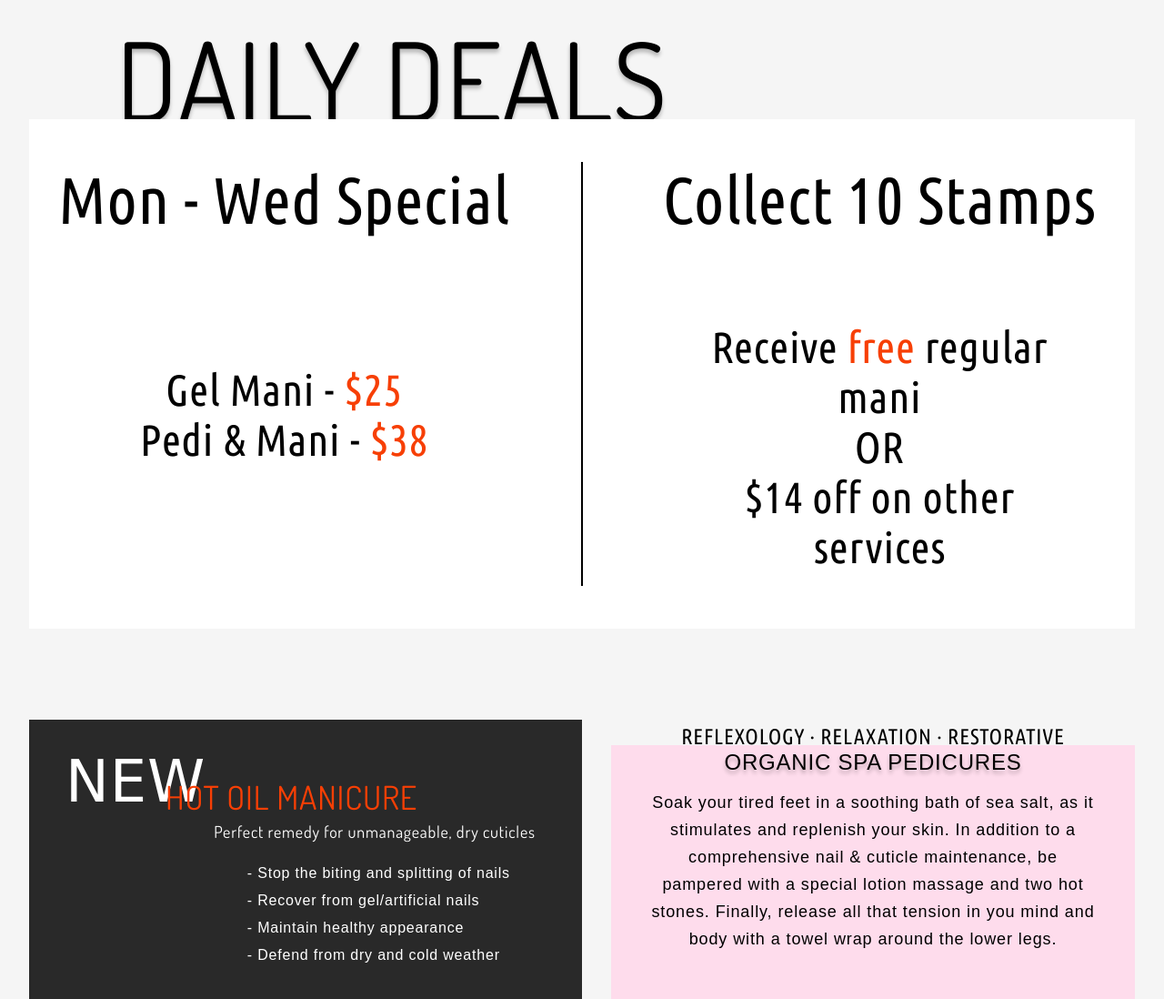
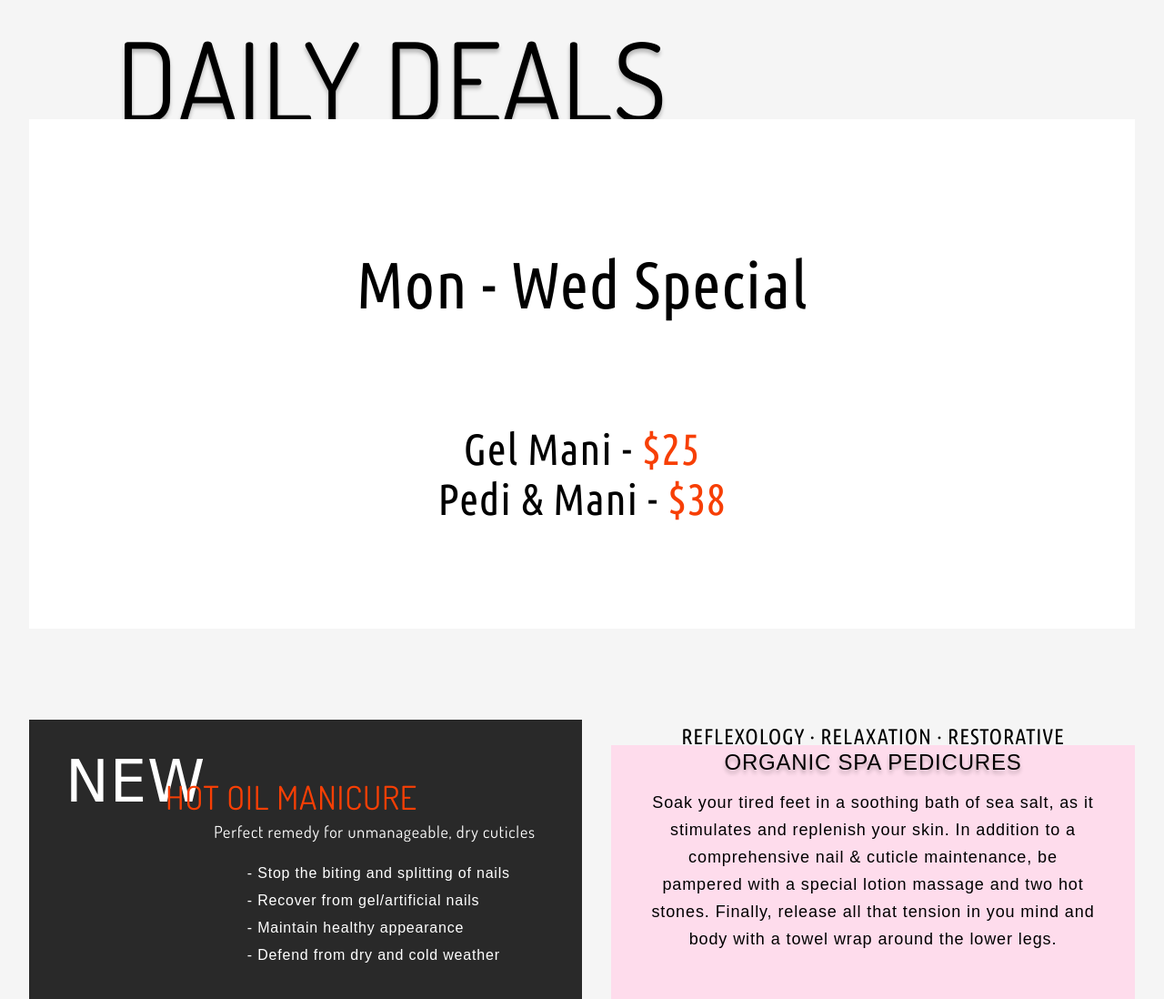
Before and after one commit to jisanjung/Glitter-and-Polish, a PHP site: page / in a window 1280 px wide. Shown: the part 784-1882 px from the top of the page at 91% size. Run offline with PHP 8.4, Linux system fonts and the light colour scheme; some web fonts are replaced.

Commit message:
added a little javascript

```diff
--- /dev/null
+++ b/glitter-script.js
@@ -0,0 +1,22 @@
+var hamburger = document.getElementById("menu");
+var toggleNav = document.getElementById("toggle-nav");
+var x = document.getElementById("x");
+var container = document.getElementsByClassName("blur");
+
+function showMenu() {
+    toggleNav.style.display = "block";
+
+    for(var i = 0; i < container.length; i++) {
+        container[i].style.filter = "blur(6px)";
+    }
+}
+function hideMenu() {
+    toggleNav.style.display = "none";
+
+    for(var i = 0; i < container.length; i++) {
+        container[i].style.filter = "blur(0)";
+    }
+}
+
+hamburger.addEventListener("click", showMenu);
+x.addEventListener("click", hideMenu);
--- a/glitter-styles.css
+++ b/glitter-styles.css
@@ -11,6 +11,7 @@
     grid-auto-rows: minmax(20px, auto);
     background-color: #F5F5F5;
     letter-spacing: 0.05em;
+    position: relative;
 }
 /* header */
 header {
@@ -136,7 +168,7 @@ nav #menu {
 #deals #white-box {
     height: 70%;
     display: grid;
-    grid-template-columns: repeat(13, 1fr);
+    grid-template-columns: repeat(12, 1fr);
     grid-template-rows: repeat(12, 1fr);
     position: absolute;
     right: 0;
@@ -147,8 +179,8 @@ nav #menu {
     margin-top: 10px;
 }
 #deals #mon-wed {
-    grid-column: 1/7;
-    grid-row: 2/12;
+    grid-column: 1/13;
+    grid-row: 4/12;
     text-align: center;
     font-family: 'Ubuntu Condensed', sans-serif;
     width: 70%;
@@ -164,31 +196,6 @@ nav #menu {
 }
 .separate p span {
     color: #F73F05;
-}
-#deals .line {
-    grid-column: 7/8;
-    grid-row: 2/12;
-    border: 1px #000 solid;
-    width: 1px;
-    position: relative;
-    left: 50%;
-    transform: translateX(-50%);
-}
-#deals #stamps {
-    grid-column: 8/14;
-    grid-row: 2/12;
-    text-align: center;
-    font-family: 'Ubuntu Condensed', sans-serif;
-    width: 60%;
-    margin: 0 auto;
-}
-#deals #stamps h3 {
-    font-size: 20px;
-    font-weight: normal;
-}
-#deals #stamps .separate {
-    position: relative;
-    top: 20%;
 }
 /* organic */
 #organic {
@@ -482,12 +503,6 @@ footer .copyright {
         font-size: 48px;
         width: 75%;
         margin: 0 auto;
-    }
-    #deals #stamps {
-        width: 100%;
-    }
-    #deals #stamps h3 {
-        font-size: 72px;
     }
     #organic {
         grid-column: 4/7;
--- a/index.html
+++ b/index.html
@@ -33,21 +33,24 @@
                 </ul>
                 <img src="images/iconfinder_menu_3671806.png" alt="menu" id="menu">
             </nav>
-            <nav id="toggle-nav">
+            <div id="toggle-nav">
+                <div id="wrapper">
+                    <img src="images/cross.png" alt="x" id="x">
                     <ul>
                         <li><a href="index.html">Home</a></li>
                         <li><a href="#">Services</a></li>
                         <li><a href="#">Book Online</a></li>
                         <li><a href="#">Contact Us</a></li>
                     </ul>
-            </nav>
-            <section id="showcase">
+                </div>
+            </div>
+            <section id="showcase" class="blur">
                 <h1>FRIENDLY & TRENDY</h1>
                 <img src="images/iconfinder_Rounded-13_2024662.png" alt="left" id="left">
                 <img src="images/iconfinder_Rounded-14_2024661.png" alt="right" id="right">
                 <img src="images/NailSalons.png" alt="nail salon" class="gallery">
             </section>
-            <section id="deals">
+            <section id="deals" class="blur">
                 <h1>DAILY DEALS</h1>
                 <div id="white-box">
                     <div id="mon-wed">
@@ -57,18 +60,9 @@
                             <p>Pedi & Mani - <span>$38</span></p>
                         </div>
                     </div>
-                    <div class="line"></div>
-                    <div id="stamps">
-                        <h3>Collect 10 Stamps</h3>
-                        <div class="separate">
-                            <p>Receive <span>free</span> regular mani</p>
-                            <p>OR</p>
-                            <p>$14 off on other services</p>
-                        </div>
-                    </div>
                 </div>
             </section>
-            <section id="organic">
+            <section id="organic" class="blur">
                 <ul>
                     <li>REFLEXOLOGY · </li>
                     <li>RELAXATION · </li>
@@ -79,7 +73,7 @@
                         <p>Soak your tired feet in a soothing bath of sea salt, as it stimulates and replenish your skin. In addition to a comprehensive nail & cuticle maintenance, be pampered with a special lotion massage and two hot stones. Finally, release all that tension in you mind and body with a towel wrap around the lower legs.</p>
                     </div>
             </section>
-            <section id="new">
+            <section id="new" class="blur">
                 <h1>NEW</h1>
                 <h2>HOT OIL MANICURE</h2>
                 <p>Perfect remedy for unmanageable, dry cuticles</p>
@@ -90,16 +84,16 @@
                     <li>Defend from dry and cold weather</li>
                 </ul>
             </section>
-            <section id="hours">
+            <section id="hours" class="blur">
                 <h2>STORE HOURS</h2>
                 <img src="images/hours.jpg" alt="hours" id="hours-pic">
             </section>
-            <section id="quote">
+            <section id="quote" class="blur">
             <h1>"What looks good on your
                     <br>
                 hands, looks good on our hands"</h1>
             </section>
-            <footer>
+            <footer class="blur">
                 <h1>
                 THANK YOU
                     <br>
@@ -118,4 +112,5 @@
             </footer>
         </div>
     </body>
+    <script src="glitter-script.js"></script>
 </html>
```
Also changed, not shown: other parts of glitter-styles.css (+45 -0 lines), images/cross.png (added). Lines whose indentation alone changed are shown as unchanged.
